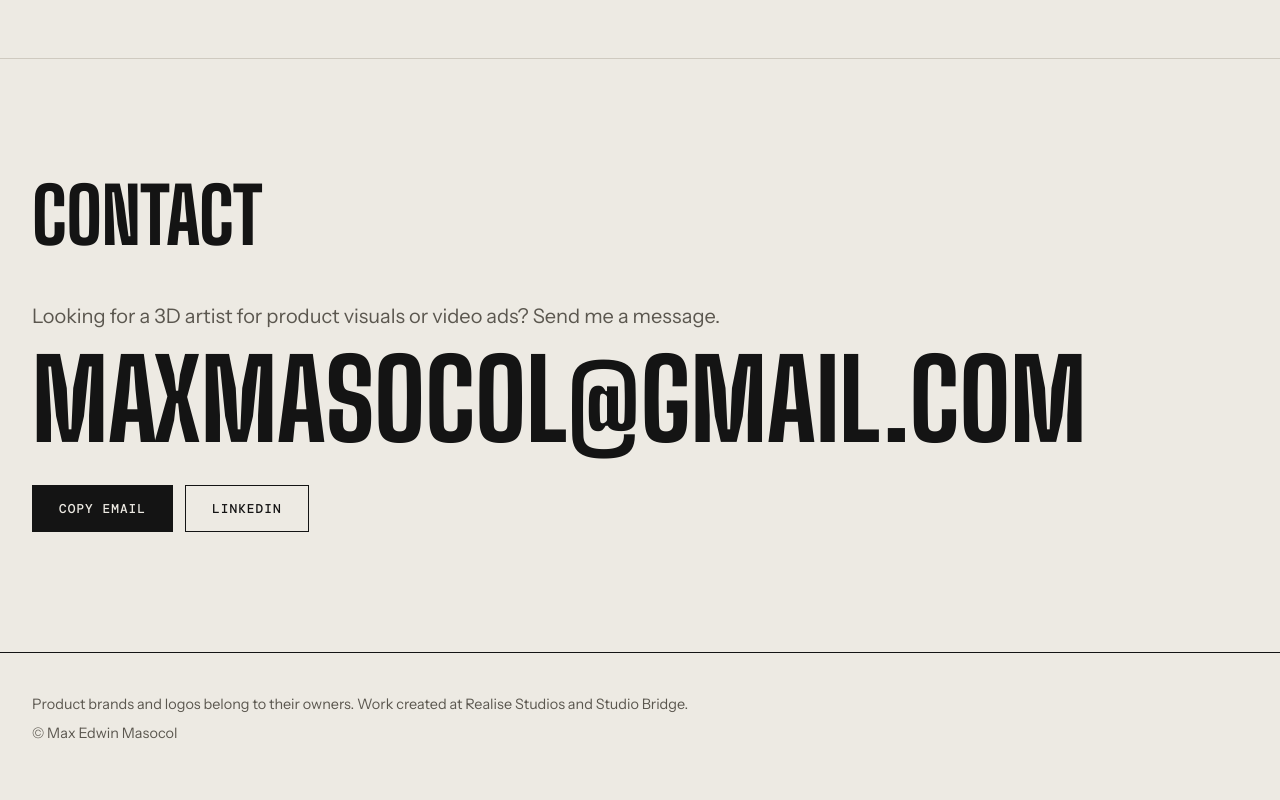
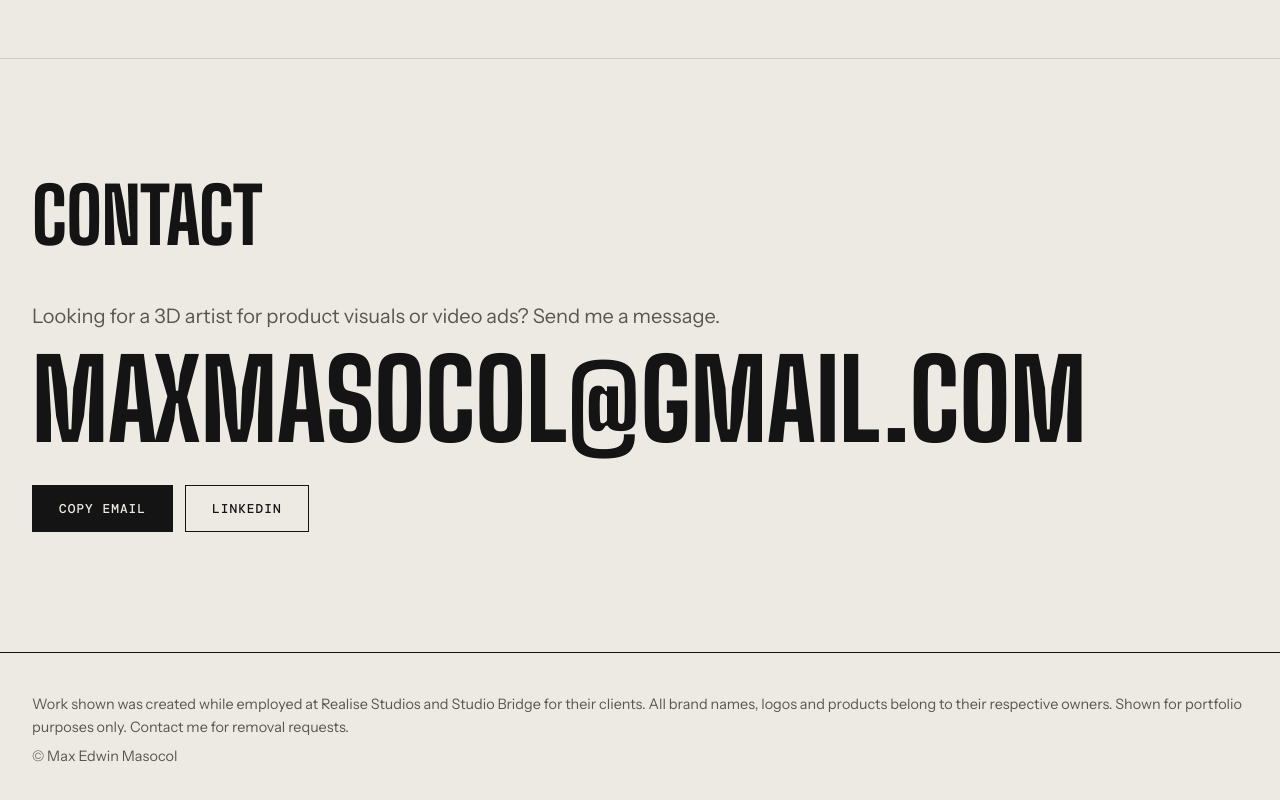
Before and after one commit to iMaxzy/iMaxzy.github.io, a plain HTML site: page index.html in a window 1280 px wide. Shown: the part 4463-5263 px from the top of the page. Drawn offline with nearby package versions, Linux system fonts and the light colour scheme.

Commit message:
Update footer credit and removal-request note

```diff
--- a/index.html
+++ b/index.html
@@ -137,7 +137,7 @@
 
 <footer class="foot">
   <div class="wrap">
-    <p>Product brands and logos belong to their owners. Work created at Realise Studios and Studio Bridge.</p>
+    <p>Work shown was created while employed at Realise Studios and Studio Bridge for their clients. All brand names, logos and products belong to their respective owners. Shown for portfolio purposes only. Contact me for removal requests.</p>
     <p>&copy; Max Edwin Masocol</p>
   </div>
 </footer>
```
